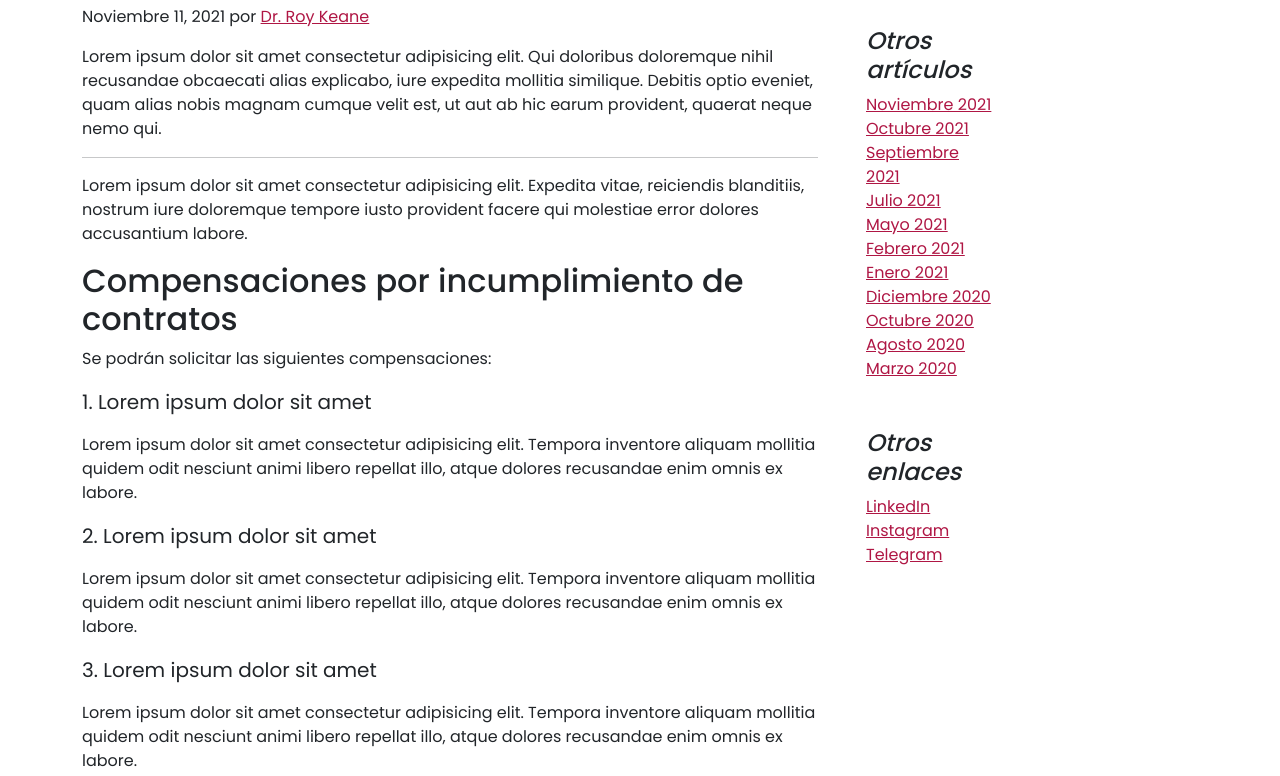
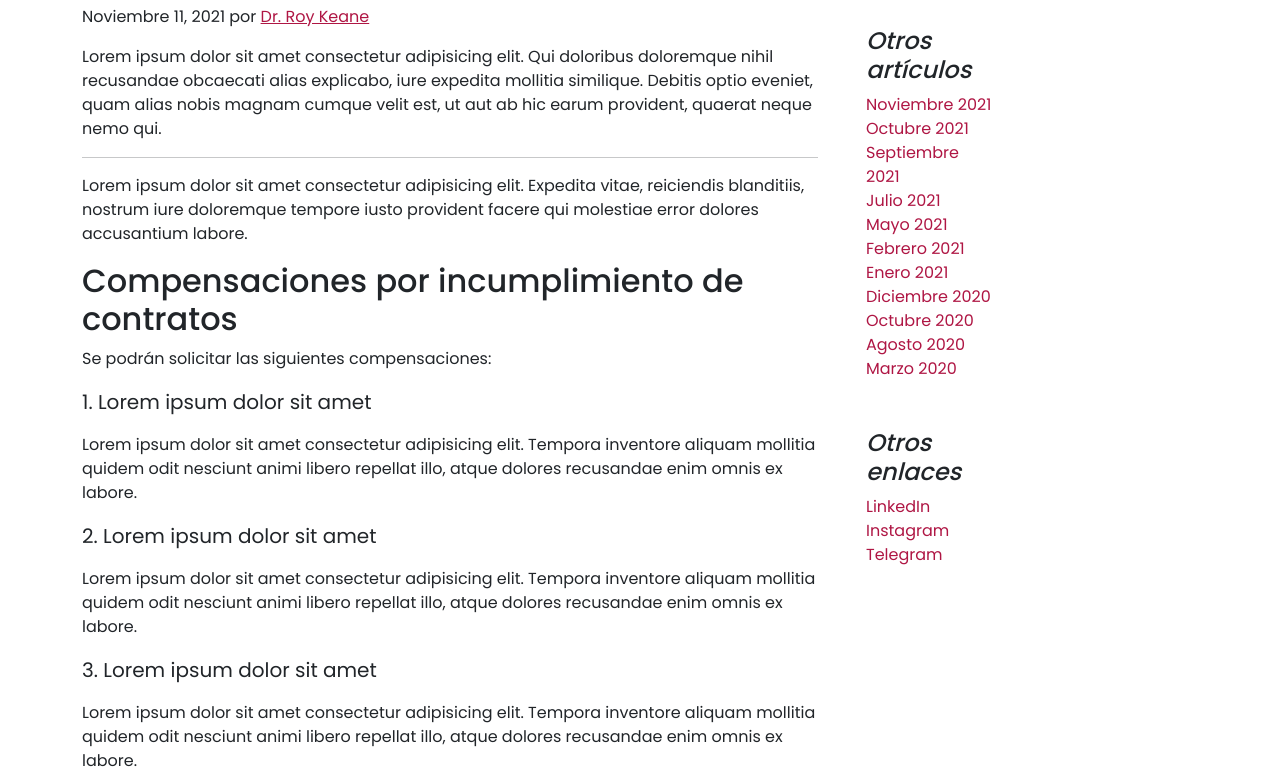
Before and after one commit to VictorVega007/Proyecto-BS, a website: page paginas/blog.html in a window 1280 px wide. Shown: the part 1257-2033 px from the top of the page. Drawn offline with nearby package versions, Linux system fonts and the light colour scheme.

```diff
--- a/paginas/blog.html
+++ b/paginas/blog.html
@@ -6,7 +6,7 @@
     <meta name="viewport" content="width=device-width, initial-scale=1.0" />
     <meta
       name="description"
-      content="Plataforma digital de servicios legales"
+      content="Plataforma digital de servicios legales. Mediante esta plataforma se podrá contratar planes gratuitos o pagos de asesorías legales. Nuestro servicio aplica para distintas áreas jurídicas."
     />
     <meta
       name="keywords"
@@ -284,7 +284,7 @@
               <p>
                 Lorem ipsum dolor sit amet consectetur adipisicing elit.
                 Consequatur, architecto.
-                <a href="#">Lorem ipsum dolor sit amet.</a>
+                <a href="#" class="text__deco">Lorem ipsum dolor sit amet.</a>
               </p>
               <p>
                 Lorem ipsum dolor sit amet consectetur adipisicing elit. Rem,
@@ -436,25 +436,25 @@
               <div class="p-4 col-sm-6">
                 <h4 class="fst-italic">Otros artículos</h4>
                 <ol class="list-unstyled mb-0">
-                  <li><a href="#">Noviembre 2021</a></li>
-                  <li><a href="#">Octubre 2021</a></li>
-                  <li><a href="#">Septiembre 2021</a></li>
-                  <li><a href="#">Julio 2021</a></li>
-                  <li><a href="#">Mayo 2021</a></li>
-                  <li><a href="#">Febrero 2021</a></li>
-                  <li><a href="#">Enero 2021</a></li>
-                  <li><a href="#">Diciembre 2020</a></li>
-                  <li><a href="#">Octubre 2020</a></li>
-                  <li><a href="#">Agosto 2020</a></li>
-                  <li><a href="#">Marzo 2020</a></li>
+                  <li><a href="#" class="text__deco">Noviembre 2021</a></li>
+                  <li><a href="#" class="text__deco">Octubre 2021</a></li>
+                  <li><a href="#" class="text__deco">Septiembre 2021</a></li>
+                  <li><a href="#" class="text__deco">Julio 2021</a></li>
+                  <li><a href="#" class="text__deco">Mayo 2021</a></li>
+                  <li><a href="#" class="text__deco">Febrero 2021</a></li>
+                  <li><a href="#" class="text__deco">Enero 2021</a></li>
+                  <li><a href="#" class="text__deco">Diciembre 2020</a></li>
+                  <li><a href="#" class="text__deco">Octubre 2020</a></li>
+                  <li><a href="#" class="text__deco">Agosto 2020</a></li>
+                  <li><a href="#" class="text__deco">Marzo 2020</a></li>
                 </ol>
               </div>
               <div class="p-4 col-sm-6">
                 <h4 class="fst-italic">Otros enlaces</h4>
                 <ol class="list-unstyled">
-                  <li><a href="#">LinkedIn</a></li>
-                  <li><a href="#">Instagram</a></li>
-                  <li><a href="#">Telegram</a></li>
+                  <li><a href="#" class="text__deco">LinkedIn</a></li>
+                  <li><a href="#" class="text__deco">Instagram</a></li>
+                  <li><a href="#" class="text__deco">Telegram</a></li>
                 </ol>
               </div>
             </div>
--- a/scss/_globals.scss
+++ b/scss/_globals.scss
@@ -74,3 +74,7 @@
   @extend.text__align;
   color: #e9ebea;
 }
+
+.text__deco {
+  text-decoration: $text-decoration;
+}
--- a/scss/_variables.scss
+++ b/scss/_variables.scss
@@ -15,3 +15,4 @@
 $secondary: #012340;
 $danger: transparent;
 $success: #008cba;
+$text-decoration: none;
```
Also changed, not shown: index.html (+1 -1 lines), paginas/contacto.html (+1 -1 lines), paginas/nosotros.html (+2 -2 lines), paginas/servicios.html (+7 -7 lines), css/style.css, 1 other file.
